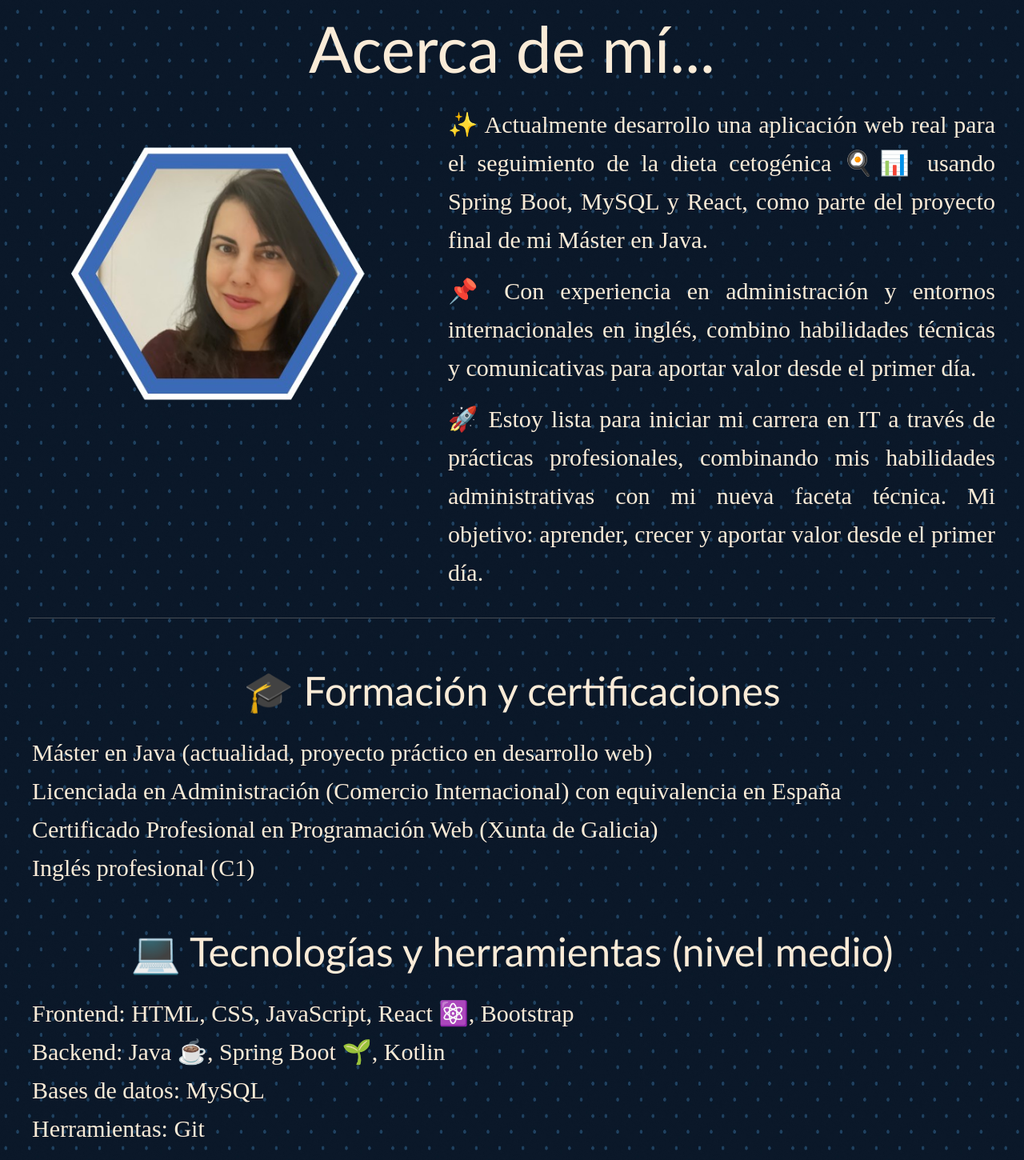
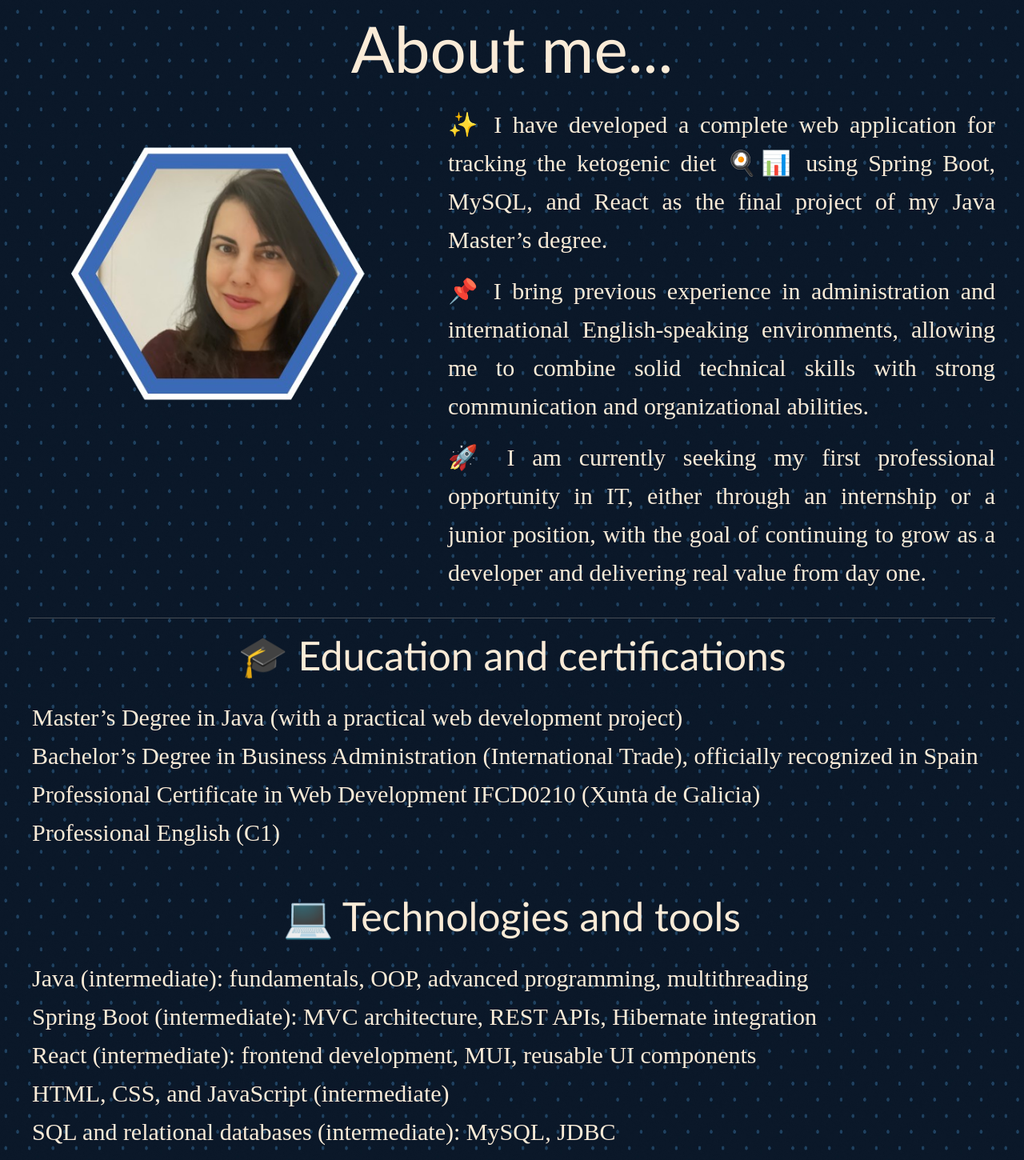
Before and after one commit to Eliana663/WebsiteEliana, a React (Create React App) app: page /about in a window 1280 px wide. Shown: the part 181-1631 px from the top of the page at 80% size. Built offline with nearby package versions, Linux system fonts and the light colour scheme.

Commit message:
Home & About me section in spanish and english.

```diff
--- a/src/LanguageContext.js
+++ b/src/LanguageContext.js
@@ -5,9 +5,17 @@ const LanguageContext = createContext();
 export const LanguageProvider = ({ children }) => {
   const [lang, setLang] = useState("es");
 
-    useEffect(() => {
-    const browserLang = navigator.language.startsWith("en") ? "en" : "es";
-    setLang(browserLang);
+  useEffect(() => {
+    // Primero mira si hay idioma guardado en localStorage
+    const savedLang = localStorage.getItem("lang");
+    if (savedLang) {
+      setLang(savedLang);
+    } else {
+      // Si no hay, usa el idioma del navegador
+      const browserLang = navigator.language.startsWith("en") ? "en" : "es";
+      setLang(browserLang);
+      localStorage.setItem("lang", browserLang);
+    }
   }, []);
 
   const toggleLang = () => {
--- a/src/locales/en.json
+++ b/src/locales/en.json
@@ -3,5 +3,44 @@
   "home": "Home",
   "about": "About me",
   "timeline": "Timeline",
-  "projects": "Projects"
-}
+  "projects": "Projects",
+
+  "aboutSection": {
+    "title": "About me...",
+    "intro": [
+      "✨ I have developed a complete web application for tracking the ketogenic diet 🍳📊 using Spring Boot, MySQL, and React as the final project of my Java Master’s degree.",
+      "📌 I bring previous experience in administration and international English-speaking environments, allowing me to combine solid technical skills with strong communication and organizational abilities.",
+      "🚀 I am currently seeking my first professional opportunity in IT, either through an internship or a junior position, with the goal of continuing to grow as a developer and delivering real value from day one."
+    ],
+    "educationTitle": "🎓 Education and certifications",
+    "education": [
+      "Master’s Degree in Java (with a practical web development project)",
+      "Bachelor’s Degree in Business Administration (International Trade), officially recognized in Spain",
+      "Professional Certificate in Web Development IFCD0210 (Xunta de Galicia)",
+      "Professional English (C1)"
+    ],
+    "skillsTitle": "💻 Technologies and tools",
+    "skills": [
+      "Java (intermediate): fundamentals, OOP, advanced programming, multithreading",
+      "Spring Boot (intermediate): MVC architecture, REST APIs, Hibernate integration",
+      "React (intermediate): frontend development, MUI, reusable UI components",
+      "HTML, CSS, and JavaScript (intermediate)",
+      "SQL and relational databases (intermediate): MySQL, JDBC",
+      "RESTful API development (intermediate)",
+      "Kotlin and Android Studio (intermediate): mobile application development",
+      "Git (intermediate): version control",
+      "Cloud (basic-intermediate): deployment with Netlify",
+      "Java project management (basic): Maven, Gradle, Ant",
+      "Testing and logging (basic)",
+      "Design patterns (basic): Singleton, Builder"
+    ]
+
+  },
+    "homeSection": {
+    "title": "Eliana Torres",
+    "p1": "Interested in gaining experience in the IT field",
+    "p2": "✨ Learning Java, Kotlin, and React, combining organization and creativity to build useful solutions. 💻",
+    "p3": "I invite you to explore my projects and get to know me a bit more",
+    "quote": "\"Those who lead and move the world are not machines, but ideas\" (Victor Hugo)"
+  }
+  }
--- a/src/locales/es.json
+++ b/src/locales/es.json
@@ -3,5 +3,44 @@
   "home": "Inicio",
   "about": "Acerca de mí",
   "timeline": "Timeline",
-  "projects": "Proyectos"
+  "projects": "Proyectos",
+
+  "aboutSection": {
+    "title": "Acerca de mí...",
+    "intro": [
+      "✨ He desarrollado una aplicación web completa para el seguimiento de la dieta cetogénica 🍳📊 utilizando Spring Boot, MySQL y React, como proyecto final de mi Máster en Java.",
+      "📌 Cuento con experiencia previa en administración y entornos internacionales en inglés, lo que me permite combinar una base técnica sólida con buenas habilidades de comunicación y organización.",
+      "🚀 Actualmente busco mi primera oportunidad profesional en IT, ya sea a través de prácticas o una posición junior, con el objetivo de seguir creciendo como desarrolladora y aportar valor real desde el primer día."
+    ],
+    "educationTitle": "🎓 Formación y certificaciones",
+    "education": [
+      "Máster en Java (con proyecto práctico en desarrollo web)",
+      "Licenciada en Administración (Comercio Internacional) con equivalencia en España",
+      "Certificado Profesional en Programación Web IFCD0210 (Xunta de Galicia)",
+      "Inglés profesional (C1)"
+    ],
+    "skillsTitle": "💻 Tecnologías y herramientas",
+    "skills": [
+      "Java (medio): fundamentos, POO, programación avanzada y multihilo",
+      "Spring Boot (medio): arquitectura MVC, APIs REST, integración con Hibernate",
+      "React (medio): desarrollo frontend, MUI, creación de componentes reutilizables",
+      "HTML, CSS y JavaScript (medio)",
+      "SQL y bases de datos relacionales (medio): MySQL, JDBC",
+      "Desarrollo de APIs RESTful (medio)",
+      "Kotlin y Android Studio (medio): desarrollo de aplicaciones móviles",
+      "Git (medio): control de versiones",
+      "Cloud (bajo-medio): despliegue en Netlify",
+      "Gestión de proyectos Java (bajo): Maven, Gradle, Ant",
+      "Testing y logging (bajo)",
+      "Patrones de diseño (bajo): Singleton, Builder"
+    ]
+  },
+
+  "homeSection": {
+    "title": "Eliana Torres",
+    "p1": "Interesada en obtener experiencia en el área de TI",
+    "p2": "✨ Aprendiendo Java, Kotlin y React, combinando organización y creatividad para crear soluciones útiles. 💻",
+    "p3": "Te invito a explorar mis proyectos y a conocerme un poco más",
+    "quote": "\"Las que conducen y arrastran al mundo no son las máquinas, sino las ideas\" (Victor Hugo)"
+  }
 }
--- a/src/pages/About.jsx
+++ b/src/pages/About.jsx
@@ -1,57 +1,60 @@
 import '../index.css';
 import fotoEli from '../assets/img/fotoEli.png';
+import aboutJsonEs from '../locales/es.json';
+import aboutJsonEn from '../locales/en.json';
+import { useLanguage } from '../LanguageContext';
 
 export const About = () => {
+  const { lang } = useLanguage();
+
+  // Elegimos el JSON según el idioma
+  const about = lang === 'es' ? aboutJsonEs.aboutSection : aboutJsonEn.aboutSection;
+
   return (
-    <div
-      id="about"
-      className="container-fluid my-5 about-text"
-      style={{ padding: "20px" }}
-    >
-      <h1 className="titulos text-center mb-4">Acerca de mí...</h1>
+    <div id="about" className="container-fluid my-5 about-text" style={{ padding: '20px' }}>
+      <h1 className="titulos text-center mb-4">{about.title}</h1>
 
-
-      <div className="d-flex flex-column flex-md-row align-items-start mb- w-100 mx-auto" style={{ maxWidth: '1400px' }}>
-
+      <div
+        className="d-flex flex-column flex-md-row align-items-start mb- w-100 mx-auto"
+        style={{ maxWidth: '1400px' }}
+      >
         <div className="me-md-4 mb-3 mb-md-0" style={{ flexShrink: 0 }}>
-          <img src={fotoEli} alt="Foto Eliana" className="img-fluid rounded" style={{ width: '500px', height: 'auto' }} />
+          <img
+            src={fotoEli}
+            alt="Foto Eliana"
+            className="img-fluid rounded"
+            style={{ width: '500px', height: 'auto' }}
+          />
         </div>
 
-
         <div className="flex-grow-1">
-          <p>
-            ✨ Actualmente desarrollo una aplicación web real para el seguimiento de la dieta cetogénica 🍳📊 usando Spring Boot, MySQL y React, como parte del proyecto final de mi Máster en Java.
-          </p>
-          <p>
-            📌 Con experiencia en administración y entornos internacionales en inglés, combino habilidades técnicas y comunicativas para aportar valor desde el primer día.
-          </p>
-          <p>
-            🚀 Estoy lista para iniciar mi carrera en IT a través de prácticas profesionales, combinando mis habilidades administrativas con mi nueva faceta técnica. Mi objetivo: aprender, crecer y aportar valor desde el primer día.
-          </p>
+          {about.intro.map((paragraph, i) => (
+            <p key={i}>{paragraph}</p>
+          ))}
         </div>
       </div>
 
-
       <hr />
 
-      <div id="about" className="mx-auto" style={{ maxWidth: '1200px', width: '100%', textAlign: 'justify' }}>
-        <h3 className="titulos text-center mb-4" style={{ fontSize: '50px'}}>🎓 Formación y certificaciones</h3>
+      <div className="mx-auto" style={{ maxWidth: '1200px', width: '100%', textAlign: 'justify' }}>
+        <h3 className="titulos text-center mb-4" style={{ fontSize: '50px' }}>
+          {about.educationTitle}
+        </h3>
         <ul>
-          <li>Máster en Java (actualidad, proyecto práctico en desarrollo web)</li>
-          <li>Licenciada en Administración (Comercio Internacional) con equivalencia en España</li>
-          <li>Certificado Profesional en Programación Web (Xunta de Galicia)</li>
-          <li>Inglés profesional (C1)</li>
+          {about.education.map((item, i) => (
+            <li key={i}>{item}</li>
+          ))}
         </ul>
 
-        <h3  className="titulos text-center mb-4" style={{ fontSize: '50px', marginTop: '50px'}}>💻 Tecnologías y herramientas (nivel medio) </h3>
+        <h3 className="titulos text-center mb-4" style={{ fontSize: '50px', marginTop: '50px' }}>
+          {about.skillsTitle}
+        </h3>
         <ul>
-          <li>Frontend: HTML, CSS, JavaScript, React ⚛️, Bootstrap </li>
-          <li>Backend: Java ☕, Spring Boot 🌱, Kotlin </li>
-          <li>Bases de datos: MySQL</li>
-          <li>Herramientas: Git</li>
+          {about.skills.map((item, i) => (
+            <li key={i}>{item}</li>
+          ))}
         </ul>
-
-        </div>
+      </div>
     </div>
   );
 };
--- a/src/pages/Home.jsx
+++ b/src/pages/Home.jsx
@@ -1,22 +1,19 @@
-
-
 import '../index.css';
+import homeJsonEs from '../locales/es.json';
+import homeJsonEn from '../locales/en.json';
+import { useLanguage } from '../LanguageContext';
 
 export const Home = () => {
+  const { lang } = useLanguage();
+  const home = lang === 'es' ? homeJsonEs.homeSection : homeJsonEn.homeSection;
 
   return (
-
-  <>
-
     <div id="textoHome">
-      <h1 id="eliana" > Eliana Torres </h1>
-      <p> Interesada en obtener experiencia en el área de TI</p>
-      <p> ✨ Aprendiendo Java, Kotlin y React, combinando organización y creatividad para crear soluciones útiles. 💻 </p>
-      <p> Te invito a explorar mis proyectos y a conocerme un poco mas</p>
-      <h5 className="mx-auto" id="pensamiento">"Las que conducen y arrastran al mundo no son las máquinas, sino las ideas" (Victor Hugo) </h5>
+      <h1 id="eliana">{home.title}</h1>
+      <p>{home.p1}</p>
+      <p>{home.p2}</p>
+      <p>{home.p3}</p>
+      <h5 className="mx-auto" id="pensamiento">{home.quote}</h5>
     </div>
-
-
-  </>
-  )
-}
+  );
+};
```
